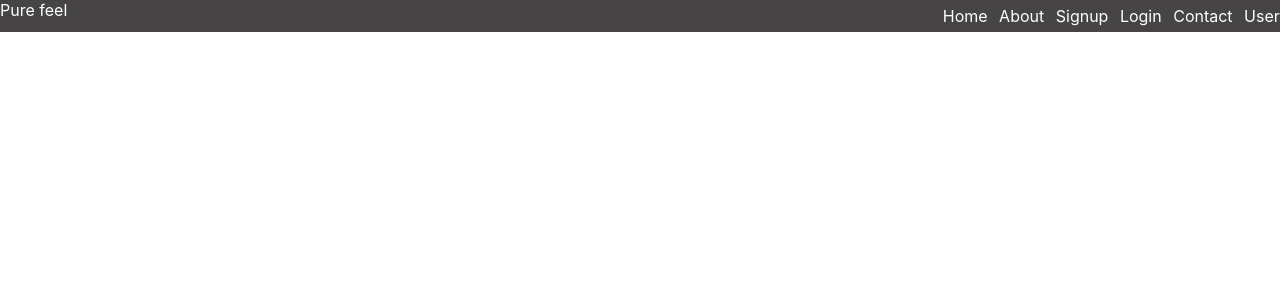
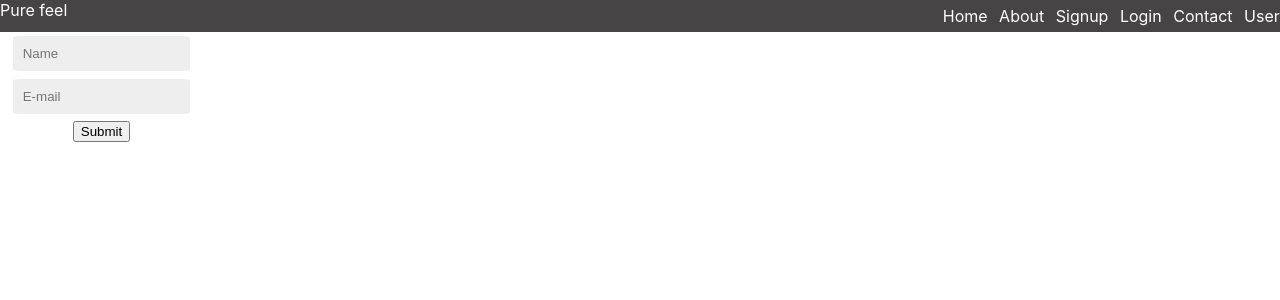
Before and after one commit to MrAmit-itech/Capgemini_assign, a React (Create React App) app in the folder react_assign/: page /userdetails/update in a window 1280 px wide. Shown: the top 300 px of the page. Built offline with nearby package versions, Linux system fonts and the light colour scheme.

Commit message:
remain update

```diff
--- /dev/null
+++ b/react_assign/src/Components/context.js
@@ -0,0 +1,4 @@
+import {createContext} from "react"
+
+const Context = createContext()
+export default Context
--- a/react_assign/src/Components/signup.jsx
+++ b/react_assign/src/Components/signup.jsx
@@ -61,6 +61,7 @@ const SignUp=()=>{
         event.preventDefault()
         console.log('data is',data)
         console.log('uuid->',uuidv4())
+        // document.getElementById("myform").reset()
 
         PostdataHandler()
     }
@@ -70,7 +71,7 @@ const SignUp=()=>{
 
     return<>
         <div id="cont">
-            <form action="#" onSubmit={Handlesubmit}  >
+            <form id="myform" action="#" onSubmit={Handlesubmit}  >
                 <table>
                     <tbody>
                         <tr>
@@ -98,7 +99,7 @@ const SignUp=()=>{
                             <td><input className="input" onChange={Handlechange} type="text" placeholder="Address" name="address" id="address" required/></td>
                         </tr>
                         <tr>
-                            <td ><input id="btn" type="submit" /></td>
+                            <td ><input id="btn"  type="submit" /></td>
                         </tr>
                         <tr>
                             <td><span>Already have an account?</span><span id="login_link"><Link  to={"/Login"}>Login here</Link></span></td>
--- /dev/null
+++ b/react_assign/src/Components/update.jsx
@@ -0,0 +1,54 @@
+import { useContext, useEffect, useState } from "react"
+import Api from "../Config/axios"
+import Context from "./context"
+
+
+const Update=()=>{
+    const value = useContext(Context)
+    const [data,setData] = useState(null)
+
+    useEffect(()=>{
+        console.log('value',value,Context)
+    },[])
+
+    const Handlechange=(e)=>{
+        const{name,value} = e.target
+        setData({
+            ...data,
+            [name]:value
+        })
+
+    }
+    const UpdateDataHandler=async()=>{
+        await Api.put(`/user_details/${data.id}`)
+    }
+
+
+
+
+    const Handlesubmit=(event)=>{
+        event.preventDefault()
+        console.log(data)
+
+    }
+
+
+    return<>
+        <form action="#" onSubmit={Handlesubmit}>
+            <table>
+                <tbody>
+                    <tr>
+                        <td><input className="input" onChange={Handlechange} type="text" placeholder="Name" required name="name" id="name"/></td>
+                    </tr>
+                    <tr>
+                        <td><input className="input" onChange={Handlechange} type="email" placeholder="E-mail" required name="email" id="email"/></td>
+                    </tr>
+                    <tr>
+                        <td><input type="submit" name="" id="" /></td>
+                    </tr>
+                </tbody>
+            </table>
+        </form>
+    </>
+}
+export default Update
--- a/react_assign/src/Components/userdetails.jsx
+++ b/react_assign/src/Components/userdetails.jsx
@@ -1,5 +1,9 @@
 import Api from "../Config/axios"
 import { useEffect,useState } from "react"
+import {Link} from "react-router-dom"
+import Update from "./update"
+import Context from "./context"
+
 
 
 const Userdetails=()=>{
@@ -18,7 +22,12 @@ const Userdetails=()=>{
     const Removedatahandler=async(id)=>{
         console.log('i m triggered',data)
         await Api.delete(`/user_details/${id}`)
-        GetAlldataHandler()
+
+        const newdata = data.filter((el)=>(el.id !== id))
+        setData(newdata)
+    }
+    const Handleclick=(id)=>{
+
     }
 
 
@@ -37,7 +46,7 @@ const Userdetails=()=>{
                 </div>
                 <div>
                     <span className="del_btn" onClick={()=>Removedatahandler(el.id)}>Delete</span>
-                    <span className="update_btn">Update</span>
+                    <span><Link onClick={()=><Context.Provider value={el.id}><Update/></Context.Provider>} className="update_btn" to={"/userdetails/update"}>update</Link></span>
                 </div>
             </div>
         ))}
@@ -46,3 +55,4 @@ const Userdetails=()=>{
     </>
 }
 export default Userdetails
+export {Context}
--- a/react_assign/src/Css/Mystyle.css
+++ b/react_assign/src/Css/Mystyle.css
@@ -270,4 +270,5 @@ span:hover{
 }
 .update_btn{
     color: green;
+    text-decoration: none;
 }
--- a/react_assign/src/Routes/myroutes.jsx
+++ b/react_assign/src/Routes/myroutes.jsx
@@ -5,6 +5,7 @@ import Home from "../Components/home"
 import Login from "../Components/login"
 import Navbar from "../Components/navbar"
 import SignUp from "../Components/signup"
+import Update from "../Components/update"
 import Userdetails from "../Components/userdetails"
 
 const Myroutes=()=>{
@@ -18,6 +19,7 @@ const Myroutes=()=>{
                 <Route path="/About" element={<About/>}></Route>
                 <Route path="/Contact" element={<Contact/>}></Route>
                 <Route path="/userdetails" element={<Userdetails/>}></Route>
+                <Route path="/userdetails/update" element={<Update/>}></Route>
             </Routes>
         </div>
     </>
```
Also changed, not shown: 1 other file (tests, documents, lock files or other folders).
